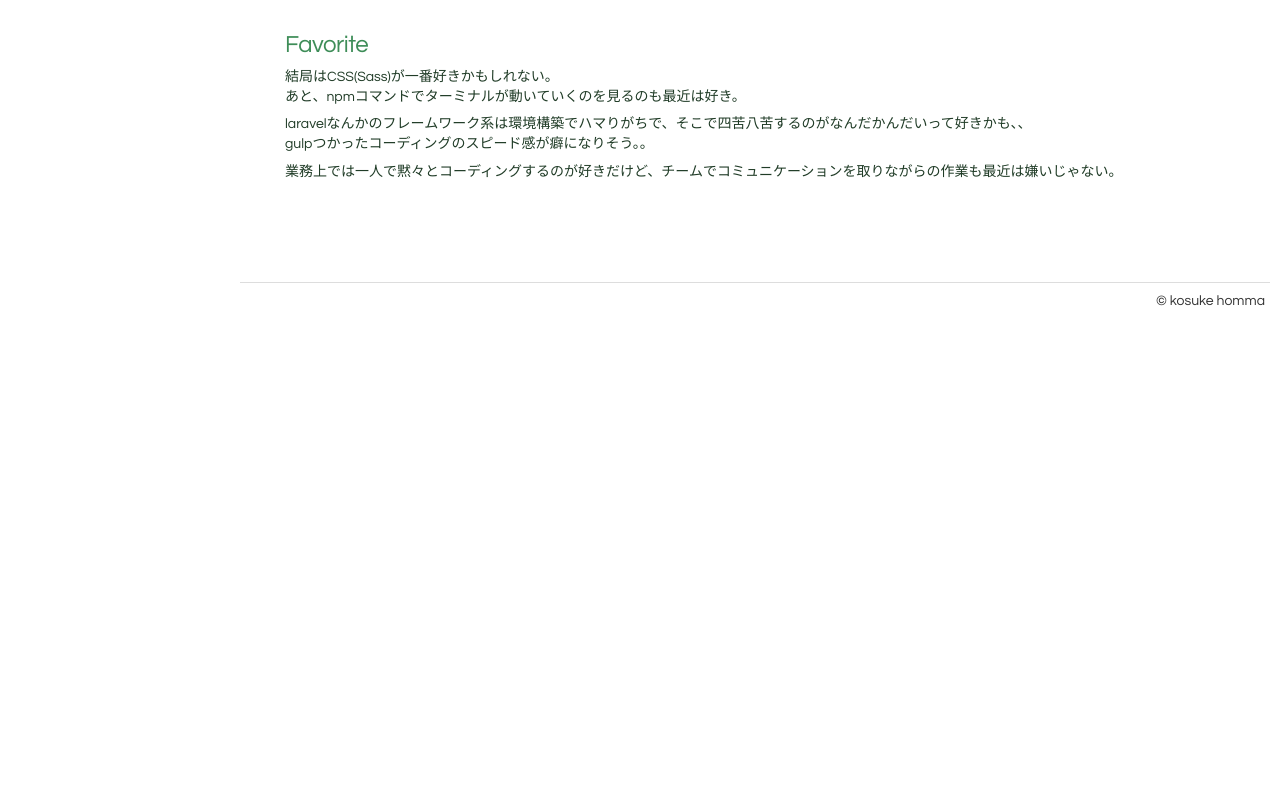
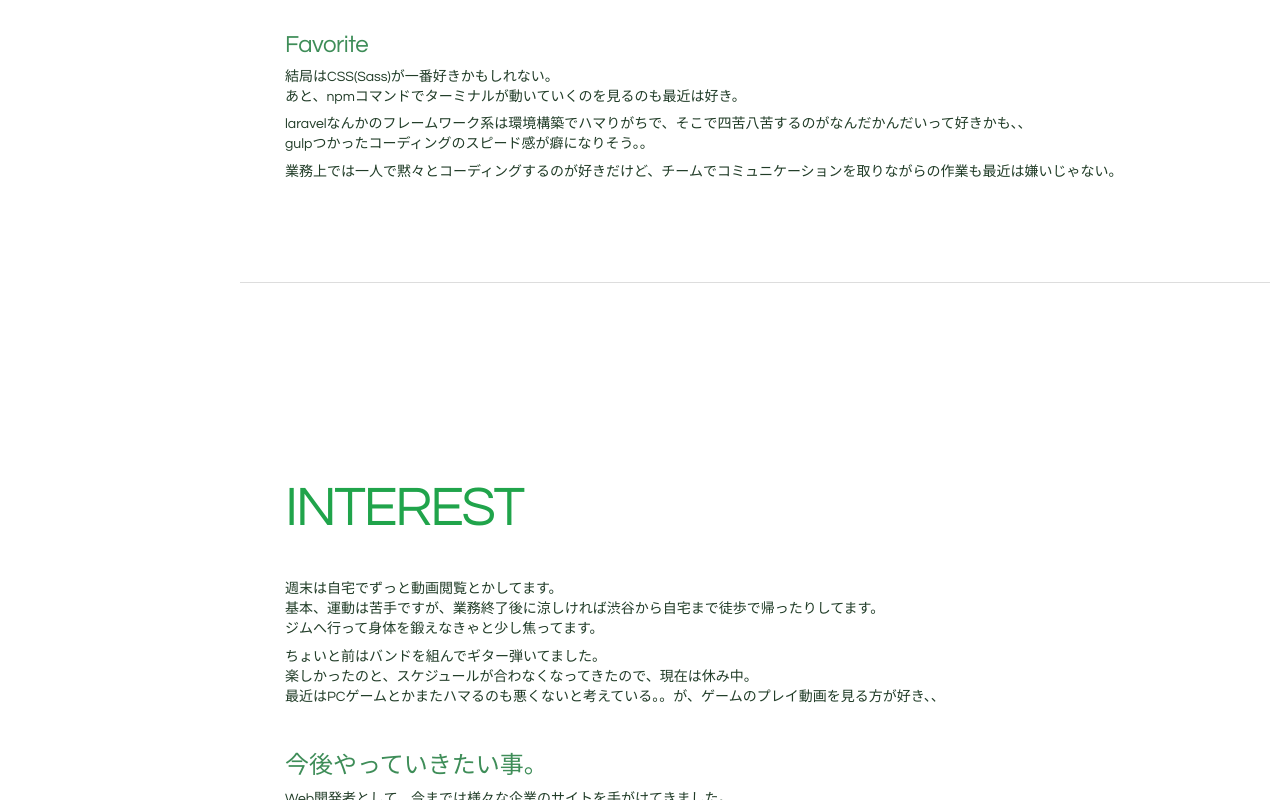
Before and after one commit to honmakousuke/gulp-project, a website built with webpack: page src/ejs/index.ejs in a window 1280 px wide. Shown: the part 2000-2800 px from the top of the page. Before the commit the page ends 2313 px from the top, so only its background shows below. Built offline with nearby package versions, Linux system fonts and the light colour scheme; files whose address does not match are found by name; a web font is replaced by a local one.

Commit message:
iterest add

```diff
--- /dev/null
+++ b/src/ejs/_partial/_header.ejs
@@ -0,0 +1,12 @@
+<header class="content-header">
+    <h1 class="myname">Kosuke Homma</h1>
+    <span><img src="assets/images/prof.jpg"></span>
+    <nav class="content-nav">
+        <ul class="content-menu" id="menu">
+            <li><a href="#about" class="select" onclick="addClass();">ABOUT</a></li>
+            <li><a href="#career" class="select" onclick="addClass();">CAREER</a></li>
+            <li><a href="#skills" class="select" onclick="addClass();">SKILLS</a></li>
+            <li><a href="#interests" class="select" onclick="addClass();">INTEREST</a></li>
+        </ul>
+    </nav>
+</header>
--- a/src/ejs/index.ejs
+++ b/src/ejs/index.ejs
@@ -10,24 +10,14 @@ var pageData = {
 <body>
     <script src="assets/js/common.js"></script>
     <article class="wrapper">
-        <header class="content-header">
-            <h1 class="myname">Kosuke Homma</h1>
-            <span><img src="assets/images/prof.jpg"></span>
-            <nav class="content-nav">
-                <ul class="content-menu" id="menu">
-                    <li><a href="#about" class="select" onclick="addClass();">ABOUT</a></li>
-                    <li><a href="#career" class="select" onclick="addClass();">CAREER</a></li>
-                    <li><a href="#skills" class="select" onclick="addClass();">SKILLS</a></li>
-                    <li><a href="#interests" class="select" onclick="addClass();">INTEREST</a></li>
-                </ul>
-            </nav>
-        </header>
+        <%- include('./_partial/_header') %>
         <main class="content-main">
             <section id="about" class="content-section">
                 <div class="greeting-box">
                     <h2 class="about-me">KOSUKE <span>HOMMA</span></h2>
                     <p>web制作会社やSESなんかで、マークアップ・フロントエンドエンジニアとして経験を積んで10年弱。<br>
-                        元々は人材系の会社で人員の手配や管理の仕事などをしていましたが、法律の改正、リーマンショックの影響や個人的な事が色々と重なって、ホームページ制作からこの業界にたどり着く事ができました。
+                        元々は人材系の会社で人員の手配や管理の仕事などをしていましたが、法律の改正やリーマンショック。<br>
+                        当時在籍していた会社の事情など色々と重なって、ホームページ制作からこの業界にたどり着く事ができました。
                     </p>
                     <p>エンジニア一筋！というキャリアではないけれどもその分、色々と臨機応変に対応できます（故意的な無茶ブリはNG）</p>
                     <div class="sns-contact">
@@ -167,9 +157,25 @@ var pageData = {
                     </div>
                 </div>
             </section>
+            <section id="interests" class="content-section">
+                <div class="interest-box">
+                    <h2 class="whats-interest"><span>INTEREST</span></h2>
+                    <p>週末は自宅でずっと動画閲覧とかしてます。<br>
+                       基本、運動は苦手ですが、業務終了後に涼しければ渋谷から自宅まで徒歩で帰ったりしてます。<br>
+                       ジムへ行って身体を鍛えなきゃと少し焦ってます。</p>
+
+                    <p>ちょいと前はバンドを組んでギター弾いてました。<br>
+                       楽しかったのと、スケジュールが合わなくなってきたので、現在は休み中。<br>
+                       最近はPCゲームとかまたハマるのも悪くないと考えている。。が、ゲームのプレイ動画を見る方が好き、、</p>
+                    <h3 class="interest-lead">今後やっていきたい事。</h3>
+                    <p>Web開発者として、今までは様々な企業のサイトを手がけてきました。<br>
+                        その経験を活かし、今後はただの企業のサイトだけでなく、Vue.jsやReactなどの<br>
+                        SPA技術を盛り込んだWebサービスに関わってていきたいと考えています。</p>
+                </div>
+            </section>
         </main>
         <footer>
-            <p class="copyright">&copy; kosuke homma</p>
+            <p class="copyright">&copy; kosuke homma  -mail:kou1234ske@hotmail.com-</p>
 
         </footer>
     </article>
--- a/src/sass/common.scss
+++ b/src/sass/common.scss
@@ -93,12 +93,14 @@ h1, h2, h3, h4, h5, p, ul, li, div, section, article {
 /**/
 footer {
     display: block;
-    position:absolute;
+    position:fixed;
     bottom: 0;
     right: 0;
+    background: #ffffff;
+    z-index: 2;
     .copyright {
         @include font(14);
-        padding: 1rem 1.5rem .5rem;
+        padding: 0.5rem 1.5rem .5rem;
     }
 }
 /**/
--- a/src/sass/home.scss
+++ b/src/sass/home.scss
@@ -16,7 +16,8 @@
 
     .greeting-box,
     .career-box,
-    .skills-box {
+    .skills-box,
+    .interest-box {
         display: block;
         padding: 0 .5rem;
         p {
@@ -172,4 +173,22 @@
         margin-top: 3.5rem;
     }
 /* skills area end */
+/* interest area */
+    .whats-interest {
+        @include font(56);
+        font-weight: 500;
+        letter-spacing: 0.25rem;
+        margin-bottom: 4rem;
+        span {
+            color: #20a44b;
+            letter-spacing: -0.25rem;
+        }
+    }
+    .interest-lead {
+        font-weight: 500;
+        @include font(24);
+        color: #3e8d58;
+        margin-top: 4rem;
+    }
+/* interest area end */
 }
```
Also changed, not shown: public/assets/css/common.css, public/assets/css/home.css, public/index.html.
